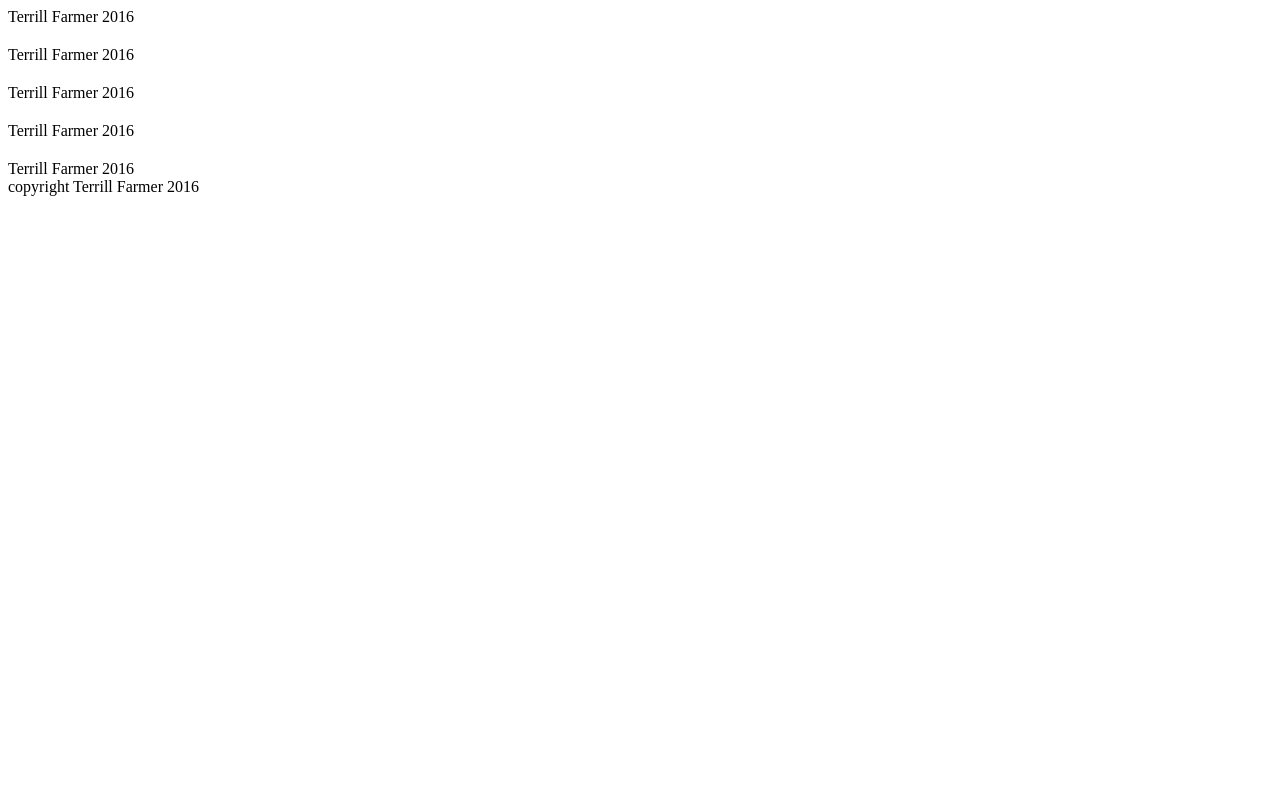
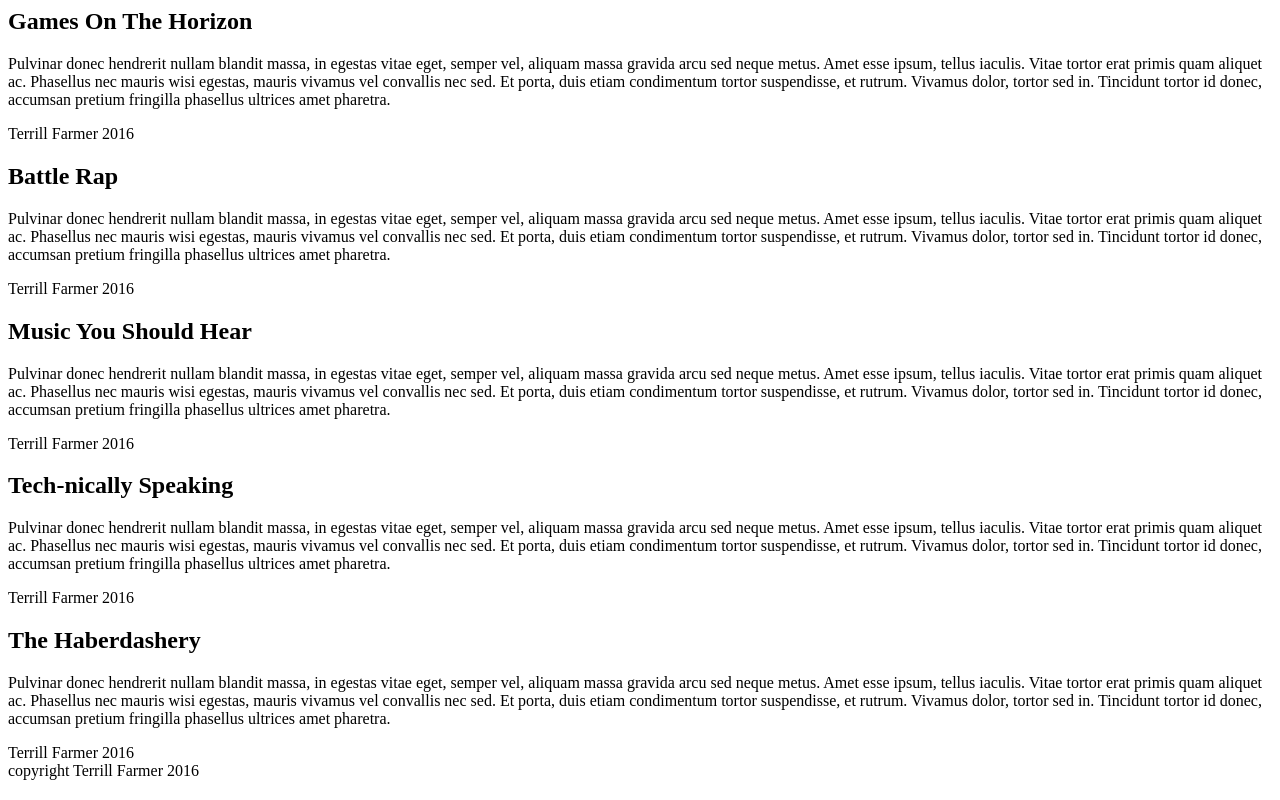
Before and after one commit to T-Farmer/blog_exercise, a plain HTML site: page index.html in a window 1280 px wide. Drawn offline with Linux system fonts and the light colour scheme.

Commit message:
added article titles and placeholder text

```diff
--- a/index.html
+++ b/index.html
@@ -2,28 +2,33 @@
 	<head>
 		<meta charset="utf-8">
 		<header>
-			<title><h1>Things I'm Into</h1></title>
+			<title><h1>Hodge Podge Blog</h1></title>
 		</header>
 	</head>
 	<body>
 		<article>
-			<h2></h2>
+			<h2>Games On The Horizon</h2>
+			<p>Pulvinar donec hendrerit nullam blandit massa, in egestas vitae eget, semper vel, aliquam massa gravida arcu sed neque metus. Amet esse ipsum, tellus iaculis. Vitae tortor erat primis quam aliquet ac. Phasellus nec mauris wisi egestas, mauris vivamus vel convallis nec sed. Et porta, duis etiam condimentum tortor suspendisse, et rutrum. Vivamus dolor, tortor sed in. Tincidunt tortor id donec, accumsan pretium fringilla phasellus ultrices amet pharetra.</p>
 			<footer>Terrill Farmer 2016</footer>
 		</article>
 		<article>
-			<h2></h2>
+			<h2>Battle Rap</h2>
+			<p>Pulvinar donec hendrerit nullam blandit massa, in egestas vitae eget, semper vel, aliquam massa gravida arcu sed neque metus. Amet esse ipsum, tellus iaculis. Vitae tortor erat primis quam aliquet ac. Phasellus nec mauris wisi egestas, mauris vivamus vel convallis nec sed. Et porta, duis etiam condimentum tortor suspendisse, et rutrum. Vivamus dolor, tortor sed in. Tincidunt tortor id donec, accumsan pretium fringilla phasellus ultrices amet pharetra.</p>
 			<footer>Terrill Farmer 2016</footer>
 		</article>
 		<article>
-			<h2></h2>
+			<h2>Music You Should Hear</h2>
+			<p>Pulvinar donec hendrerit nullam blandit massa, in egestas vitae eget, semper vel, aliquam massa gravida arcu sed neque metus. Amet esse ipsum, tellus iaculis. Vitae tortor erat primis quam aliquet ac. Phasellus nec mauris wisi egestas, mauris vivamus vel convallis nec sed. Et porta, duis etiam condimentum tortor suspendisse, et rutrum. Vivamus dolor, tortor sed in. Tincidunt tortor id donec, accumsan pretium fringilla phasellus ultrices amet pharetra.</p>
 			<footer>Terrill Farmer 2016</footer>
 		</article>
 		<article>
-			<h2></h2>
+			<h2>Tech-nically Speaking</h2>
+			<p>Pulvinar donec hendrerit nullam blandit massa, in egestas vitae eget, semper vel, aliquam massa gravida arcu sed neque metus. Amet esse ipsum, tellus iaculis. Vitae tortor erat primis quam aliquet ac. Phasellus nec mauris wisi egestas, mauris vivamus vel convallis nec sed. Et porta, duis etiam condimentum tortor suspendisse, et rutrum. Vivamus dolor, tortor sed in. Tincidunt tortor id donec, accumsan pretium fringilla phasellus ultrices amet pharetra.</p>
 			<footer>Terrill Farmer 2016</footer>
 		</article>
 		<article>
-			<h2></h2>
+			<h2>The Haberdashery</h2>
+			<p>Pulvinar donec hendrerit nullam blandit massa, in egestas vitae eget, semper vel, aliquam massa gravida arcu sed neque metus. Amet esse ipsum, tellus iaculis. Vitae tortor erat primis quam aliquet ac. Phasellus nec mauris wisi egestas, mauris vivamus vel convallis nec sed. Et porta, duis etiam condimentum tortor suspendisse, et rutrum. Vivamus dolor, tortor sed in. Tincidunt tortor id donec, accumsan pretium fringilla phasellus ultrices amet pharetra.</p>
 			<footer>Terrill Farmer 2016</footer>
 		</article>
 	</body>
```
